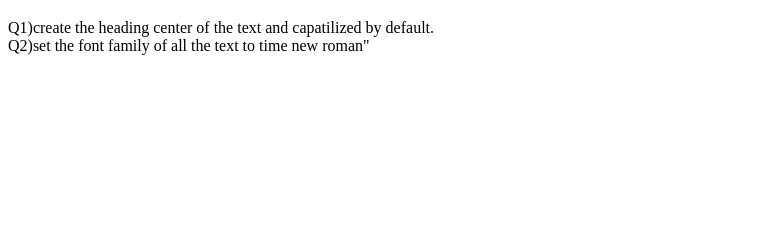
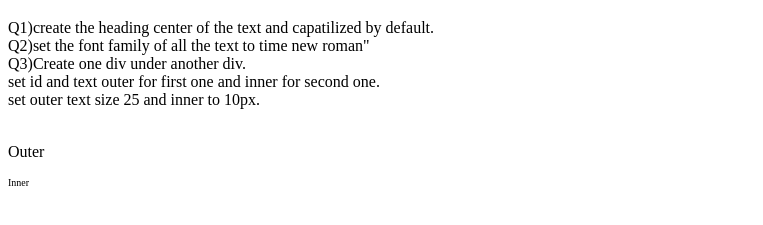
Before and after one commit to Samip-Nepal/Css-level-1-pratice, a plain HTML site: page index.html in a window 1280 px wide. Shown: the part 61-286 px from the top of the page, without its empty margins (0-763 px from the left). Drawn offline with Linux system fonts and the light colour scheme; files whose address does not match are found by name.

Commit message:
q3 finished

```diff
--- a/index.html
+++ b/index.html
@@ -11,6 +11,17 @@
   <h1>Heading 1</h1>
   <pre>Q1)create the heading center of the text and capatilized by default.
 Q2)set the font family of all the text to time new roman"
+Q3)Create one div under another div.
+set id and text outer for first one and inner for second one.
+set outer text size 25 and inner to 10px.
   </pre>
+  <div id="one">
+    <p>
+      Outer
+    </p>
+    <div id="two">
+<p>Inner</p>
+    </div>
+  </div>
 </body>
 </html>
--- a/style.css
+++ b/style.css
@@ -5,3 +5,9 @@ h1{
     text-align: center;
     text-transform: capitalize;
 }
+#one{
+    font size: 25px;
+}
+#two{
+    font-size: 10px;
+}
```
